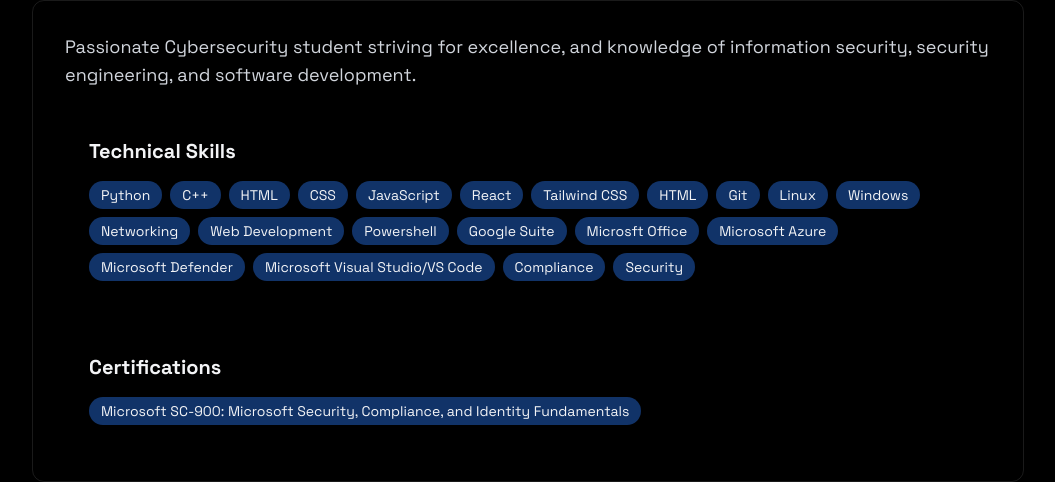
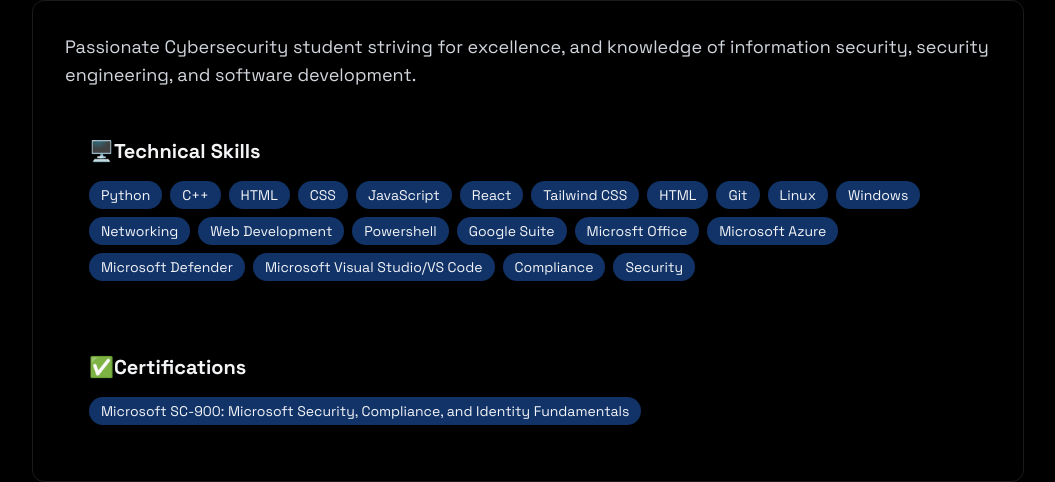
Before and after one commit to cameroncook10/cameroncookPortfolio, a React (Vite) app: page / in a window 1280 px wide. Shown: the part 948-1430 px from the top of the page, without its empty margins (112-1167 px from the left). Built offline with nearby package versions, Linux system fonts and the light colour scheme.

Commit message:
Update About.jsx

```diff
--- a/src/components/sections/About.jsx
+++ b/src/components/sections/About.jsx
@@ -47,7 +47,7 @@
        and knowledge of information security, security engineering, and software development.
       </p>
       <div className="rounded-xl p-6 hover:translate-y-1 transition-all">
-       <h3 className="text-xl font-bold mb-4"> Technical Skills</h3>
+       <h3 className="text-xl font-bold mb-4"> 🖥️Technical Skills</h3>
        <div className="flex flex-wrap gap-2">
       {technicalSkills.map((tech,key) => (
          <span
@@ -62,7 +62,7 @@
       </div>
 
       <div className="rounded-xl p-6 hover:translate-y-1 transition-all mt-6">
-       <h3 className="text-xl font-bold mb-4"> Certifications</h3>
+       <h3 className="text-xl font-bold mb-4"> ✅Certifications</h3>
        <div className="flex flex-wrap gap-2">
       {Certifications.map((tech,key) => (
          <span
```
